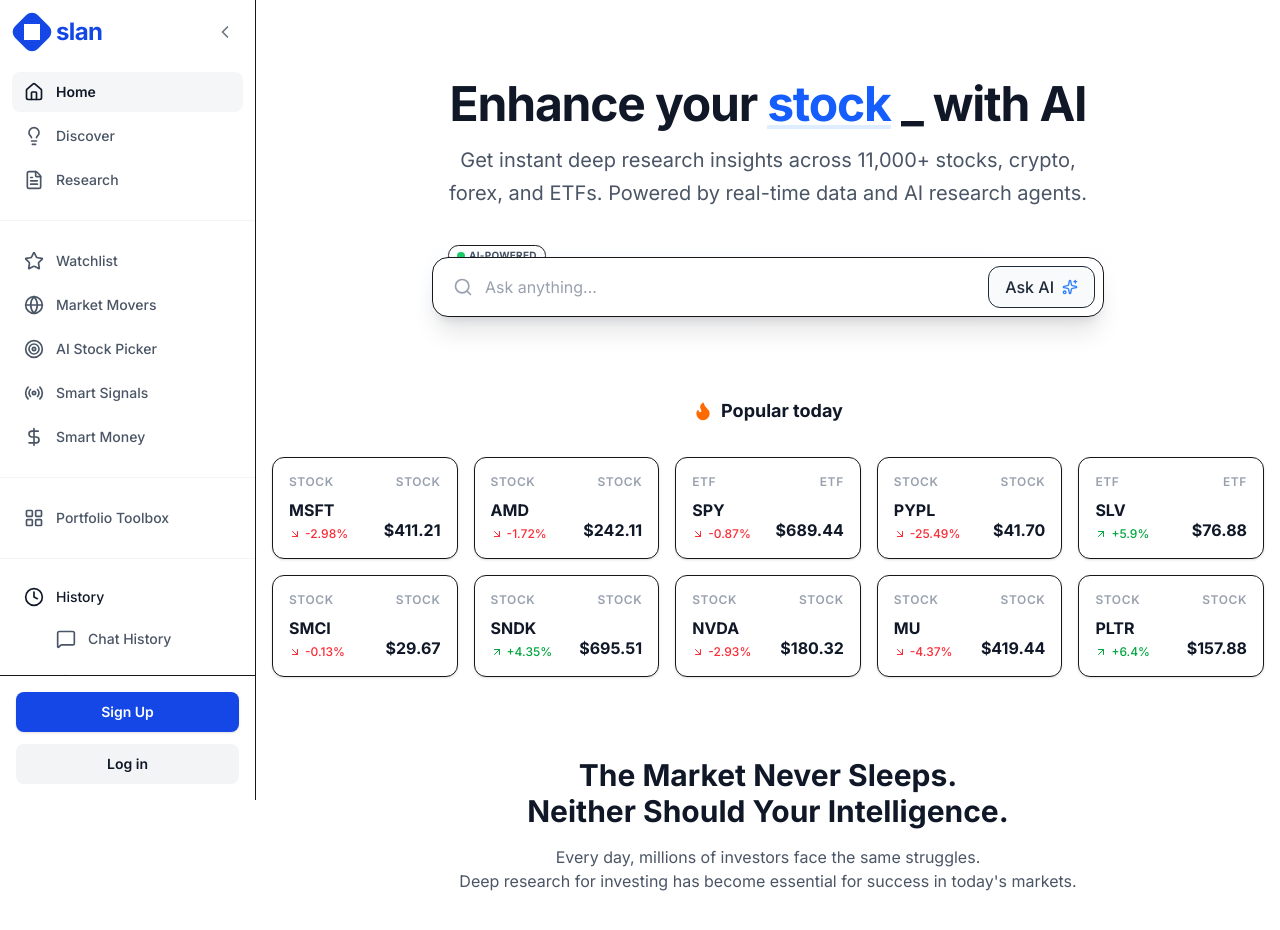
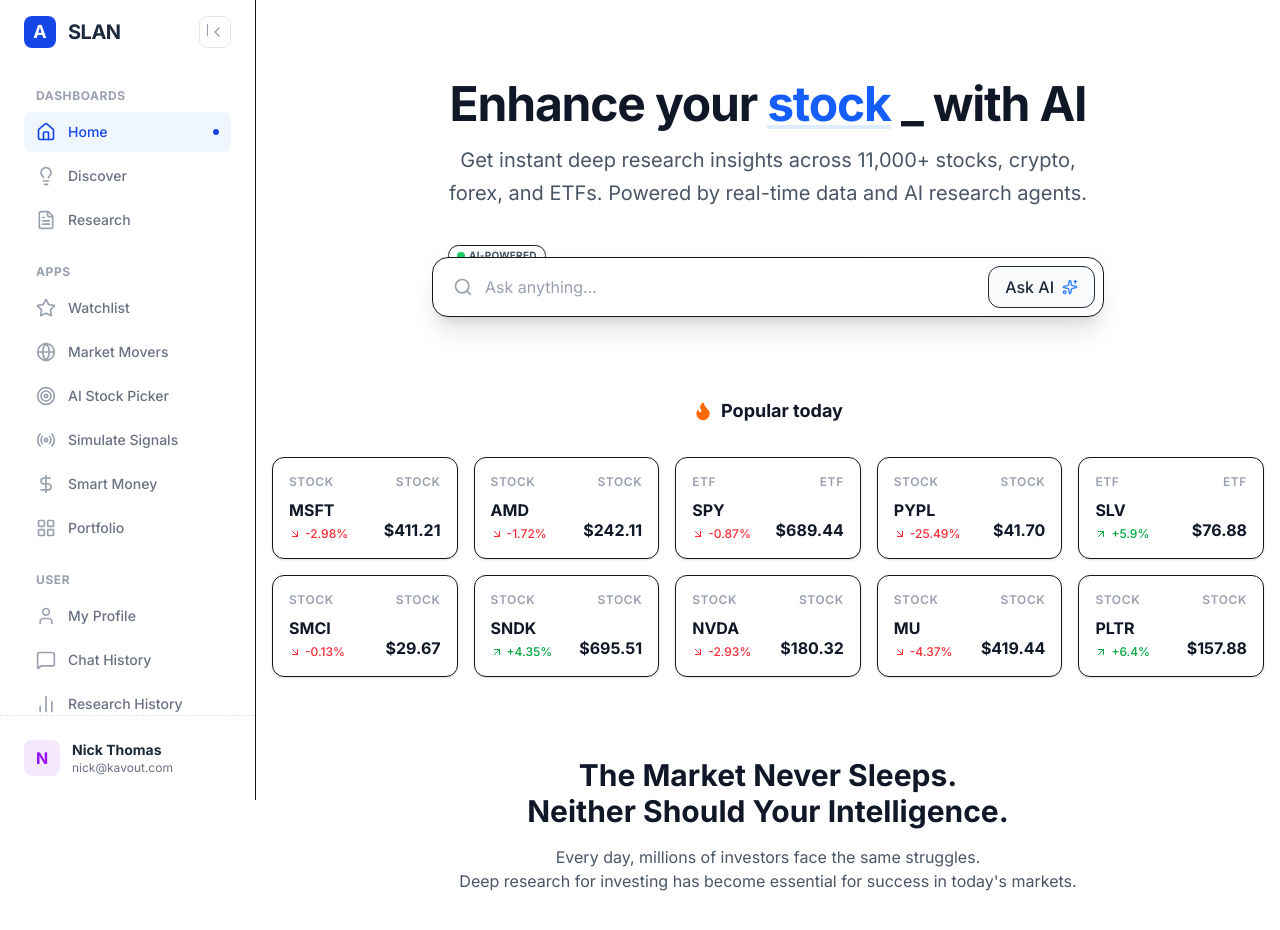
Before and after one commit to Paichanwut/aslan, a Next.js app: page / in a window 1280 px wide. Shown: the top 930 px of the page. Built offline with nearby package versions, Linux system fonts and the light colour scheme.

Commit message:
feat: Refactor Sidebar to Metronic visual style and organization

```diff
--- a/src/components/Sidebar.tsx
+++ b/src/components/Sidebar.tsx
@@ -5,7 +5,6 @@
   Home,
   Compass,
   Clock,
-  Search,
   Star,
   Globe,
   Target,
@@ -15,6 +14,7 @@
   MessageSquare,
   BarChart2,
   ChevronLeft,
+  ChevronRight,
   PanelLeft,
   User,
   Lightbulb,
@@ -38,40 +38,58 @@
       {/* Header */}
       <div
         className={cn(
-          "flex items-center",
-          isCollapsed ? "justify-center p-4 border-b" : "justify-between p-4",
+          "flex items-center h-16",
+          isCollapsed ? "justify-center px-2" : "justify-between px-6",
         )}
       >
         {isCollapsed ? (
+          <div className="w-8 h-8 bg-blue-700 rounded-lg flex items-center justify-center">
+            <span className="text-white font-bold text-lg">A</span>
+          </div>
+        ) : (
+          <Link href="/" className="flex items-center gap-3">
+            <div className="w-8 h-8 bg-blue-700 rounded-lg flex items-center justify-center">
+              <span className="text-white font-bold text-lg">A</span>
+            </div>
+            <span className="text-xl font-bold text-slate-800 tracking-tight">
+              SLAN
+            </span>
+          </Link>
+        )}
+
+        {!isCollapsed && (
           <button
             onClick={toggleCollapse}
-            className="p-2 hover:bg-gray-100 rounded-lg transition-colors text-gray-700"
+            className="w-8 h-8 flex items-center justify-center rounded-lg border border-gray-200 hover:bg-gray-50 text-gray-400 hover:text-gray-600 transition-colors"
           >
-            <PanelLeft className="w-6 h-6" />
+            <div className="flex">
+              <span className="border-l border-current h-3 mx-[1px]"></span>
+              <ChevronLeft className="w-4 h-4" />
+            </div>
           </button>
-        ) : (
-          <>
-            <Link href="/" className="flex items-center gap-2">
-              <div className="w-8 h-8 bg-blue-700 rounded-lg flex items-center justify-center transform rotate-45">
-                <div className="w-4 h-4 bg-white transform -rotate-45" />
-              </div>
-              <span className="text-2xl font-bold text-blue-700 tracking-tight">
-                slan
-              </span>
-            </Link>
-            <button
-              onClick={toggleCollapse}
-              className="p-1 hover:bg-gray-100 rounded-full transition-colors"
-            >
-              <ChevronLeft className="w-5 h-5 text-gray-500" />
-            </button>
-          </>
         )}
       </div>
 
-      <div className="flex-1 overflow-y-auto overflow-x-hidden py-2 custom-scrollbar flex flex-col gap-1">
-        {/* Main Nav */}
-        <div className={cn("space-y-1", isCollapsed ? "px-2" : "px-3")}>
+      {/* Collapse Toggle (Mobile/Collapsed View) */}
+      {isCollapsed && (
+        <div className="flex justify-center py-4 border-b border-dashed border-gray-200 mx-4">
+          <button
+            onClick={toggleCollapse}
+            className="p-2 rounded-lg hover:bg-gray-50 text-gray-500"
+          >
+            <ChevronRight className="w-5 h-5" />
+          </button>
+        </div>
+      )}
+
+      <div className="flex-1 overflow-y-auto overflow-x-hidden py-6 custom-scrollbar flex flex-col gap-6">
+        {/* Group 1: Dashboards */}
+        <div className={cn("space-y-1", isCollapsed ? "px-2" : "px-6")}>
+          {!isCollapsed && (
+            <div className="text-xs font-bold text-gray-400 uppercase tracking-wider mb-2 px-3">
+              Dashboards
+            </div>
+          )}
           <NavButton
             icon={Home}
             label="Home"
@@ -93,15 +111,13 @@
           />
         </div>
 
-        <div
-          className={cn(
-            "border-t border-gray-100",
-            isCollapsed ? "my-2" : "my-4",
+        {/* Group 2: Tools */}
+        <div className={cn("space-y-1", isCollapsed ? "px-2" : "px-6")}>
+          {!isCollapsed && (
+            <div className="text-xs font-bold text-gray-400 uppercase tracking-wider mb-2 px-3">
+              Apps
+            </div>
           )}
-        />
-
-        {/* Tools */}
-        <div className={cn("space-y-1", isCollapsed ? "px-2" : "px-3")}>
           <NavButton
             icon={Star}
             label="Watchlist"
@@ -122,7 +138,7 @@
           />
           <NavButton
             icon={Radio}
-            label="Smart Signals"
+            label="Simulate Signals"
             href="#"
             isCollapsed={isCollapsed}
           />
@@ -132,77 +148,65 @@
             href="#"
             isCollapsed={isCollapsed}
           />
-        </div>
-
-        <div
-          className={cn(
-            "border-t border-gray-100",
-            isCollapsed ? "my-2" : "my-4",
-          )}
-        />
-
-        <div className={cn("space-y-1", isCollapsed ? "px-2" : "px-3")}>
           <NavButton
             icon={LayoutGrid}
-            label="Portfolio Toolbox"
+            label="Portfolio"
             href="#"
             isCollapsed={isCollapsed}
           />
         </div>
 
-        <div
-          className={cn(
-            "border-t border-gray-100",
-            isCollapsed ? "my-2" : "my-4",
-          )}
-        />
-
-        <div className={cn("space-y-1", isCollapsed ? "px-2" : "px-3")}>
+        {/* Group 3: History */}
+        <div className={cn("space-y-1", isCollapsed ? "px-2" : "px-6")}>
           {!isCollapsed && (
-            <div className="px-3 py-2 flex items-center gap-3 text-gray-900 font-medium text-sm">
-              <Clock className="w-5 h-5" />
-              History
+            <div className="text-xs font-bold text-gray-400 uppercase tracking-wider mb-2 px-3">
+              User
             </div>
           )}
-          {isCollapsed && (
-            <div className="flex justify-center py-2">
-              <Clock className="w-5 h-5 text-gray-500" />
-            </div>
-          )}
-
+          <NavButton
+            icon={User}
+            label="My Profile"
+            href="#"
+            isCollapsed={isCollapsed}
+          />
           <NavButton
             icon={MessageSquare}
             label="Chat History"
             href="#"
             isCollapsed={isCollapsed}
-            className={!isCollapsed ? "pl-11" : ""}
           />
           <NavButton
             icon={BarChart2}
             label="Research History"
             href="#"
             isCollapsed={isCollapsed}
-            className={!isCollapsed ? "pl-11" : ""}
           />
         </div>
       </div>
 
-      {/* Footer Buttons */}
-      <div className={cn("border-t bg-white", isCollapsed ? "p-2" : "p-4")}>
-        {isCollapsed ? (
-          <button className="w-full h-12 bg-blue-600 hover:bg-blue-700 text-white rounded-xl flex items-center justify-center transition-colors shadow-sm">
-            <User className="w-6 h-6" />
-          </button>
-        ) : (
-          <>
-            <button className="w-full bg-blue-700 text-white rounded-lg py-2.5 text-sm font-semibold hover:bg-blue-800 transition-colors shadow-sm mb-3">
-              Sign Up
-            </button>
-            <button className="w-full bg-gray-100 text-gray-900 rounded-lg py-2.5 text-sm font-semibold hover:bg-gray-200 transition-colors">
-              Log in
-            </button>
-          </>
+      {/* Footer */}
+      <div
+        className={cn(
+          "border-t border-dashed border-gray-200",
+          isCollapsed ? "p-2" : "p-6",
         )}
+      >
+        {/* Using a sleek icon driven footer for collapsed, full details for expanded if needed */}
+        <div className="flex items-center gap-3">
+          <div className="w-9 h-9 bg-purple-100 rounded-lg flex items-center justify-center text-purple-600 font-bold shrink-0">
+            N
+          </div>
+          {!isCollapsed && (
+            <div className="overflow-hidden">
+              <div className="text-sm font-bold text-gray-800 truncate">
+                Nick Thomas
+              </div>
+              <div className="text-xs text-gray-500 truncate">
+                nick@kavout.com
+              </div>
+            </div>
+          )}
+        </div>
       </div>
     </div>
   );
@@ -228,16 +232,33 @@
       href={href}
       title={isCollapsed ? label : undefined}
       className={cn(
-        "flex items-center gap-3 rounded-lg transition-colors min-h-[40px]",
-        isCollapsed ? "justify-center px-1 py-2.5" : "px-3 py-2.5",
+        "flex items-center gap-3 rounded-lg transition-all group",
+        isCollapsed ? "justify-center w-10 h-10 mx-auto" : "px-3 py-2.5",
         isActive
-          ? "bg-gray-100/80 text-gray-900 font-semibold"
-          : "text-gray-600 hover:bg-gray-50 hover:text-gray-900 font-medium",
+          ? "bg-blue-50 text-blue-700"
+          : "text-gray-500 hover:text-blue-700 hover:bg-gray-50",
         className,
       )}
     >
-      <Icon className="w-5 h-5 flex-shrink-0" />
-      {!isCollapsed && <span className="text-sm truncate">{label}</span>}
+      <div
+        className={cn(
+          "flex items-center justify-center transition-colors",
+          isActive
+            ? "text-blue-700"
+            : "text-gray-400 group-hover:text-blue-700",
+        )}
+      >
+        <Icon className="w-5 h-5 flex-shrink-0" strokeWidth={2} />
+      </div>
+
+      {!isCollapsed && (
+        <span className="text-sm font-medium truncate flex-1">{label}</span>
+      )}
+
+      {/* Active Dot for Expanded state */}
+      {!isCollapsed && isActive && (
+        <span className="w-1.5 h-1.5 rounded-full bg-blue-700"></span>
+      )}
     </Link>
   );
 }
```
